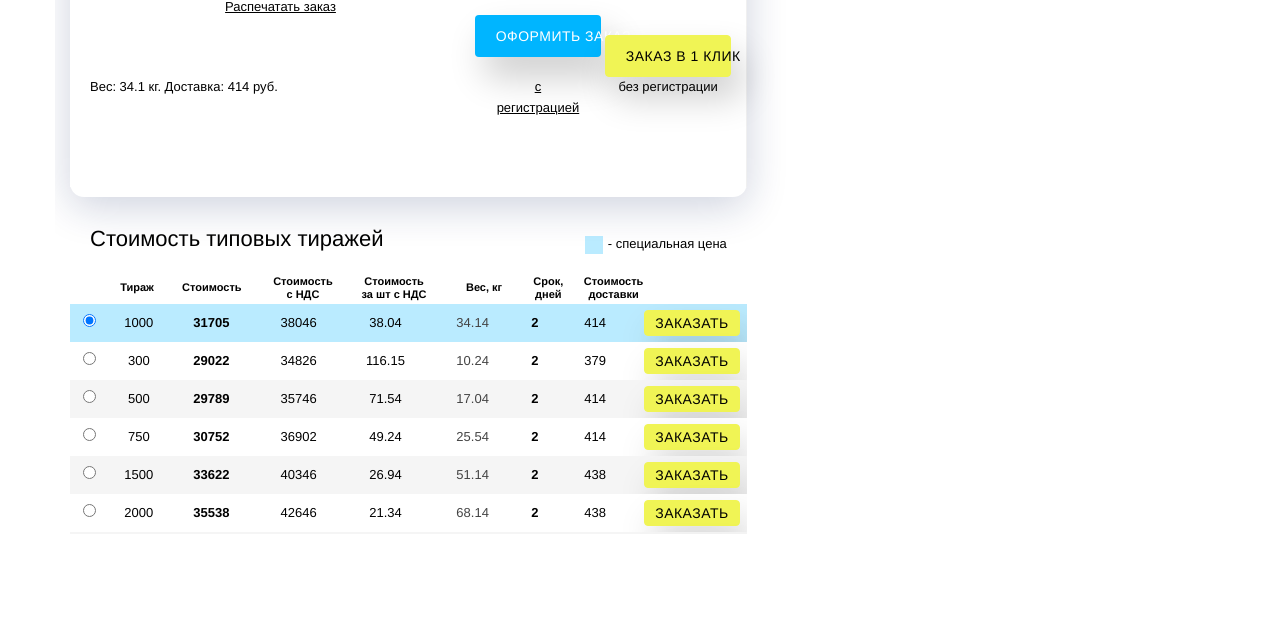
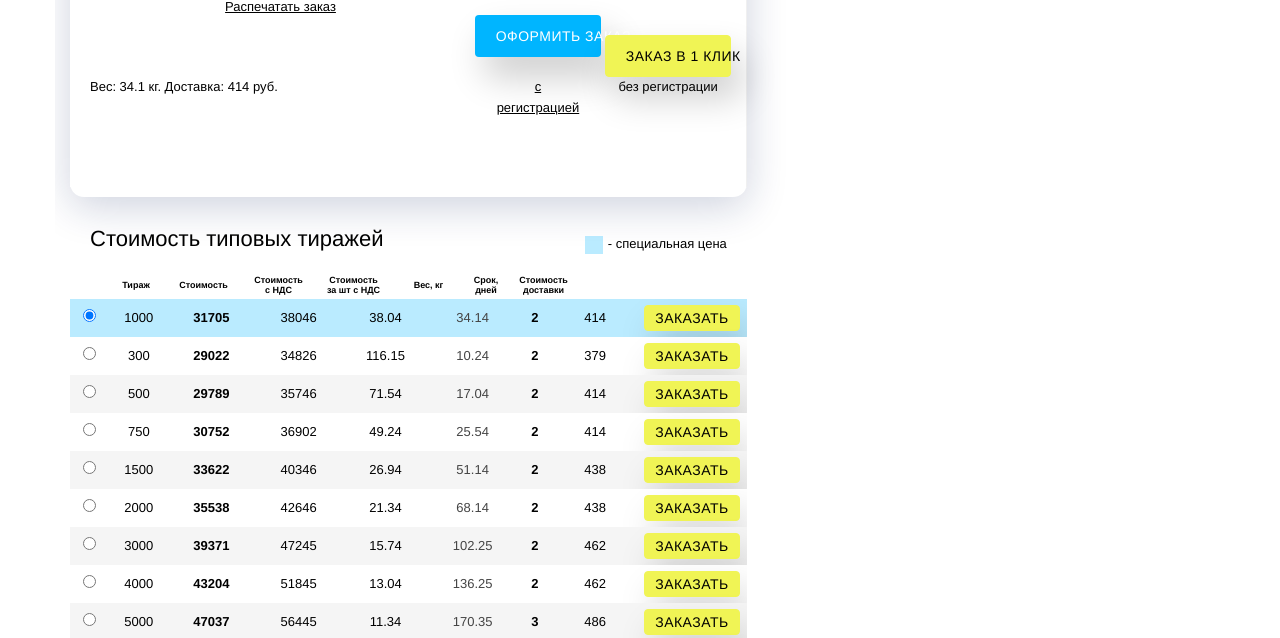
Before and after one commit to gveclipse/gitIceberg.github.io, a plain HTML site: page inner9.html in a window 1280 px wide. Shown: the part 1507-2145 px from the top of the page. Drawn offline with Linux system fonts and the light colour scheme; a script that the page names is missing.

Commit message:
Add files via upload

```diff
--- a/calc/css/calc.css
+++ b/calc/css/calc.css
@@ -4,7 +4,7 @@
 #calc div span{font-weight:bold; font-family: Arial;}
 .params select{width:100%;/*border:2px solid #aaa;*/padding:1px;}
 #list_count{width:100px;}
-#calc tr th{font-size:11px;line-height: 1.2;padding:3px 1px;color:#000;width:93px;text-align:center; background: lightgoldenrodyellow;font-family: Arial;}
+#calc tr th{font-size:9px;line-height: 1.2;padding:3px 1px;color:#000;width:75px;text-align:center; background: lightgoldenrodyellow;font-family: Arial;}
 #calc tr td{width:93px;text-align:center;padding:2px 5px 1px 5px;border-top:1px solid #c06c6c;border-bottom:1px solid rgba(0,0,0,0.2);}
 #calc tr:nth-child(2) td{border-top:none;border-bottom:1px solid rgba(0,0,0,0.2);}
 #calc tr:last-of-type td{border-bottom:1px solid #c06c6c;}
@@ -18,12 +18,12 @@
 .product_title{font-size:24px;font-weight:bold;}
 #action_button{/*float:right;*/}
 #calc_button{float:right;background:#eee;border-color:#777;}
-.table-content-class{overflow:auto;max-height:230px;}
+.table-content-class{overflow:auto;}
 .table-content-class tr {background:#fff;}
 #calc_block{display:inline-block;width:60%;margin-bottom:0;}
 .calc_picture{display:inline-block;width:39%;background:#fefefe;vertical-align:top;float:right;padding:2px;}
 #rezult_block{padding:0 5px 0 0;font-family: Verdana, Segoe, "Segoe UI", "DejaVu Sans", "Trebuchet MS", sans-serif;}
-.order_block{max-width:750px;}
+/*.order_block{max-width:750px;}*/
 .all_block{font-size:12px;padding-left:16%;}
 .all_block a{font-size:14px;}
 .all_block a:hover{text-decoration:underline;}
@@ -34,7 +34,7 @@
 .content_print .innersmall,
 .content_print .all_block,
 .content_print input{font-size:10px !important;}
-.order_picture{width:100%;display:inline-block;vertical-align:top;max-height:80px;overflow:hidden;}
+.order_picture{width:100%;display:inline-block;vertical-align:top;max-height:120px;overflow:hidden;}
 #a_show_order_picture{cursor:pointer;}
 .block{width:100%;}
 #panton_colors,
@@ -151,3 +151,7 @@ input#noface {
 #calc tr th:nth-child(2) {
     width: 60px;
 }
+
+#calc tr .w20 {
+    width: 36px !important;
+}
--- a/calc/css/style-new5.css
+++ b/calc/css/style-new5.css
@@ -943,7 +943,7 @@ h4, .h4 {
 }
 
 .all_block {
-    width: 750px;
+    /*width: 750px;*/
     padding-left: 0;
     padding-bottom: 0;
 }
```
